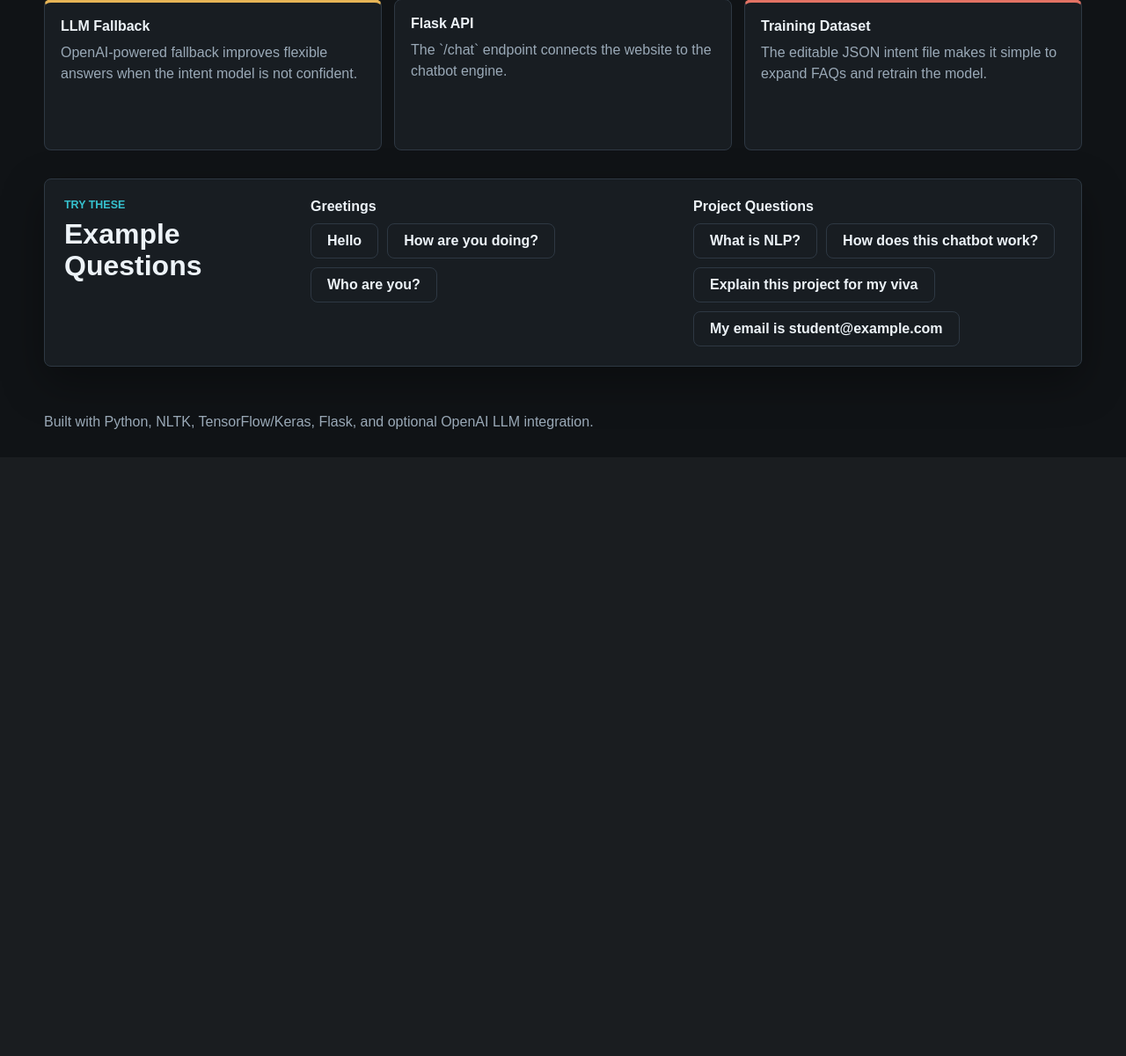
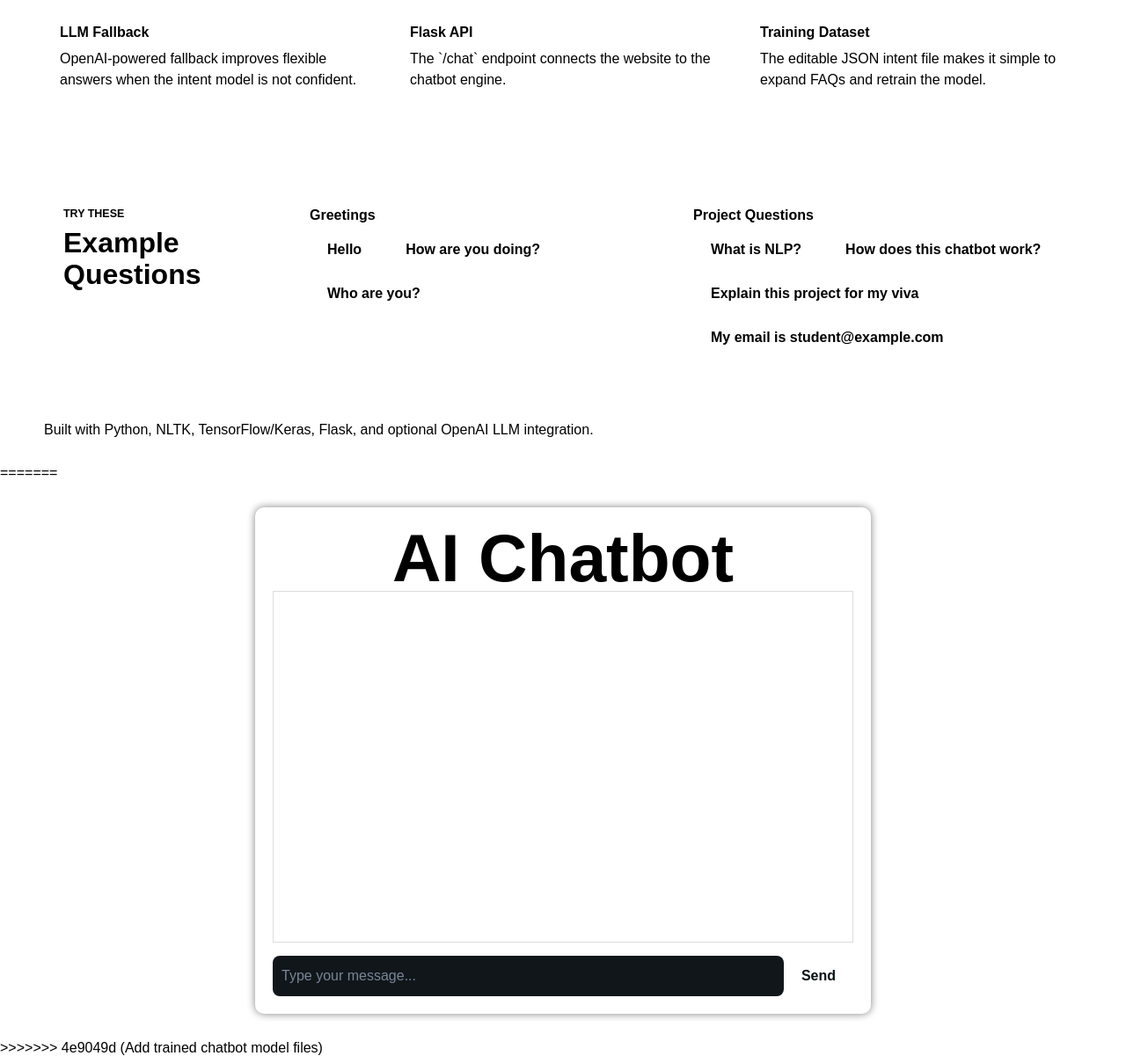
Before and after one commit to Arushi-code/AI_Chatbot, a Python web app: template templates/index.html in a window 1280 px wide. Shown: the part 1715-2916 px from the top of the page at 88% size. Before the commit the page ends 2203 px from the top, so only its background shows below. Run offline with Jinja, Linux system fonts and the light colour scheme; the template is opened without the code that fills it, so the values that code supplies are empty.

Commit message:
updated chatbot project

```diff
--- a/app.py
+++ b/app.py
@@ -101,4 +101,8 @@ for role, message, timestamp in st.session_state.chat_history:
     else:
         with st.chat_message("assistant"):
             st.markdown(message)
+<<<<<<< HEAD
             st.caption(timestamp)
+=======
+            st.caption(timestamp)
+>>>>>>> 4e9049d (Add trained chatbot model files)
--- a/runtime.txt
+++ b/runtime.txt
@@ -1 +1,5 @@
+<<<<<<< HEAD
 python-3.11
+=======
+python-3.11
+>>>>>>> 4e9049d (Add trained chatbot model files)
--- a/static/style.css
+++ b/static/style.css
@@ -1,3 +1,4 @@
+<<<<<<< HEAD
 :root {
   color-scheme: dark;
   --bg: #101316;
@@ -536,3 +537,44 @@ dd {
     max-width: 94%;
   }
 }
+=======
+body{
+    font-family: Arial, sans-serif;
+    background-color: #f4f4f4;
+}
+
+.container{
+    width: 700px;
+    margin: 30px auto;
+    background: white;
+    padding: 20px;
+    border-radius: 10px;
+    box-shadow: 0px 0px 10px gray;
+}
+
+h1{
+    text-align: center;
+}
+
+#chatbox{
+    height: 400px;
+    overflow-y: auto;
+    border: 1px solid #ddd;
+    padding: 10px;
+    margin-bottom: 15px;
+}
+
+.input-area{
+    display: flex;
+}
+
+input{
+    flex: 1;
+    padding: 10px;
+}
+
+button{
+    padding: 10px 20px;
+    cursor: pointer;
+}
+>>>>>>> 4e9049d (Add trained chatbot model files)
--- a/templates/index.html
+++ b/templates/index.html
@@ -1,4 +1,5 @@
 <!DOCTYPE html>
+<<<<<<< HEAD
 <html lang="en">
 <head>
   <meta charset="UTF-8">
@@ -260,3 +261,58 @@
   </script>
 </body>
 </html>
+=======
+<html>
+<head>
+    <title>AI Chatbot</title>
+    <link rel="stylesheet" href="{{ url_for('static', filename='style.css') }}">
+</head>
+<body>
+
+<div class="container">
+
+    <h1>AI Chatbot</h1>
+
+    <div id="chatbox"></div>
+
+    <div class="input-area">
+        <input
+            type="text"
+            id="userInput"
+            placeholder="Type your message..."
+        >
+        <button onclick="sendMessage()">Send</button>
+    </div>
+
+</div>
+
+<script>
+
+function sendMessage() {
+
+    let msg = document.getElementById("userInput").value;
+
+    if(msg.trim() === "") return;
+
+    document.getElementById("chatbox").innerHTML +=
+        "<p><b>You:</b> " + msg + "</p>";
+
+    fetch("/get?msg=" + encodeURIComponent(msg))
+    .then(response => response.text())
+    .then(data => {
+
+        document.getElementById("chatbox").innerHTML +=
+            "<p><b>Bot:</b> " + data + "</p><hr>";
+
+        document.getElementById("userInput").value = "";
+
+        document.getElementById("chatbox").scrollTop =
+            document.getElementById("chatbox").scrollHeight;
+    });
+}
+
+</script>
+
+</body>
+</html>
+>>>>>>> 4e9049d (Add trained chatbot model files)
```
Also changed, not shown: chatbot.py (added, +69 -0 lines), intents.json (added, +69 -0 lines), requirements.txt (+11 -0 lines), train.py (line endings or trailing spaces), 3 other files.
